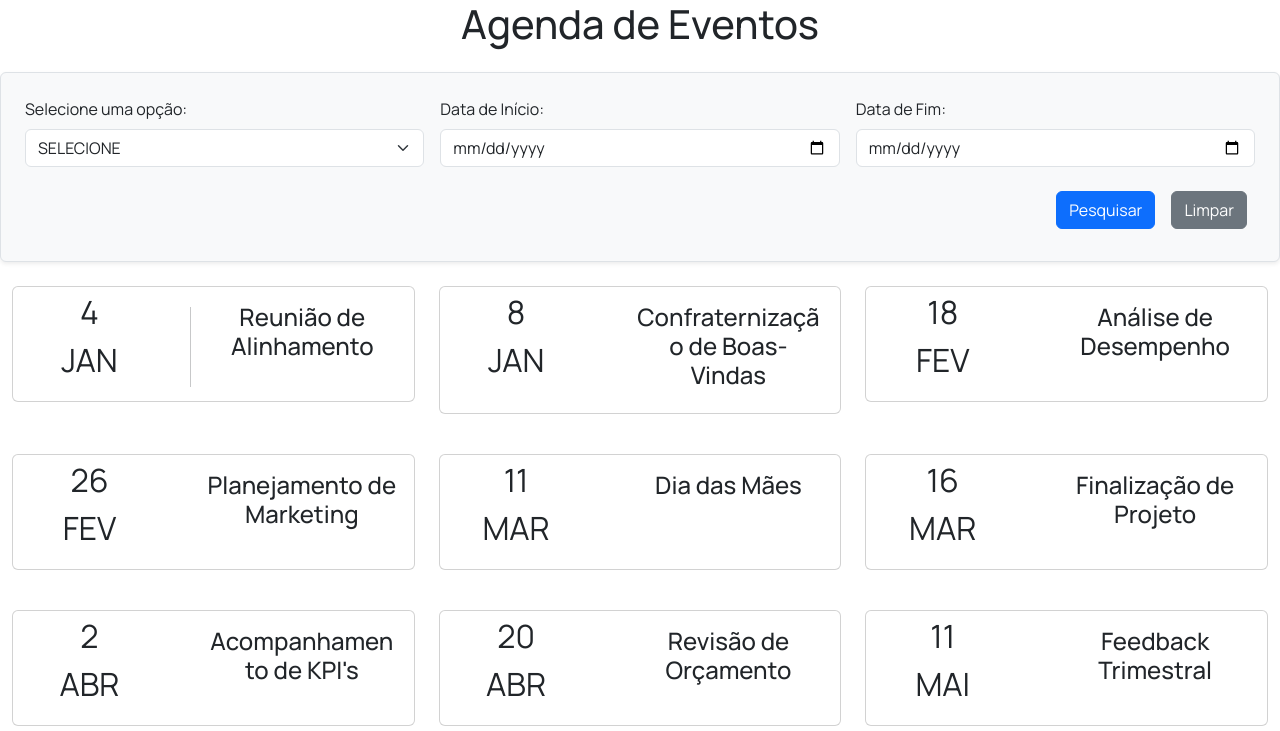
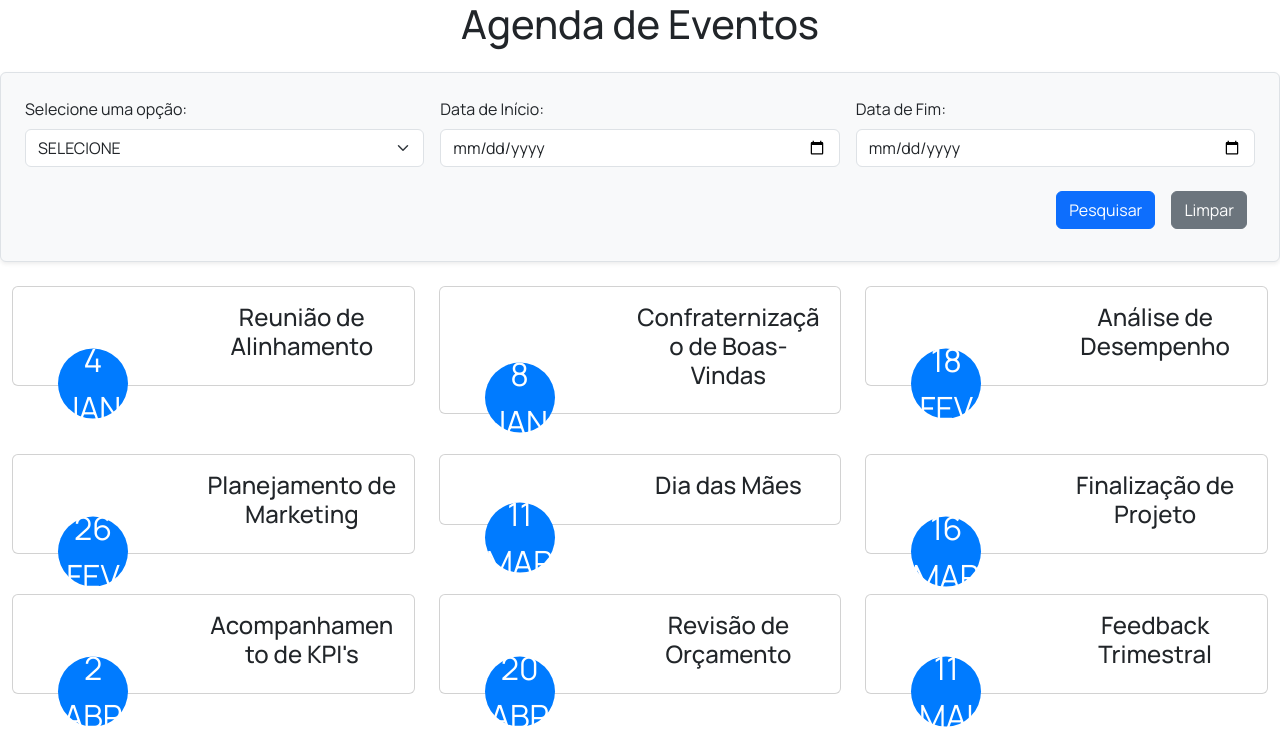
Before and after one commit to andersonrubensfonseca/jp-tcc-eventoscorporativos-04-api, a website: page index.html in a window 1280 px wide. Shown: the top 731 px of the page. Drawn offline with nearby package versions, Linux system fonts and the light colour scheme.

Commit message:
alterações no front

```diff
--- a/index.html
+++ b/index.html
@@ -54,11 +54,8 @@
                         <div class="card-text">
                             <p><span>4</span> JAN</p>
                         </div>
-                      </div>
-                      <div class="col-md-7 d-flex">
-                        <div class="d-flex" style="padding-top: 20px ;height: 100px;">
-                          <div class="vr"></div>
-                        </div>
+                    </div>
+                      <div class="col-md-7">
                         <div class="card-body">
                             <h4 class="card-title text-center">Reunião de Alinhamento</h4>
                         </div>
--- a/styles.css
+++ b/styles.css
@@ -9,6 +9,20 @@
 text-align: center;
 font-size: 32px;
 padding: 1px;
+background-color: #007bff;
+color: white;
+border-radius: 50%;
+width: 70px;
+height: 70px;
+display: flex;
+align-items: center;
+justify-content: center;
+flex-direction: column;
+position: absolute;
+top: 50%;
+left: -5px; /* Metade da largura da bola */
+transform: translateY(18%);
+margin-left: 50px; /* Margem adicional para afastar um pouco da borda */
 }
 
 .card-text p span{
```
Lines whose indentation alone changed are shown as unchanged.
